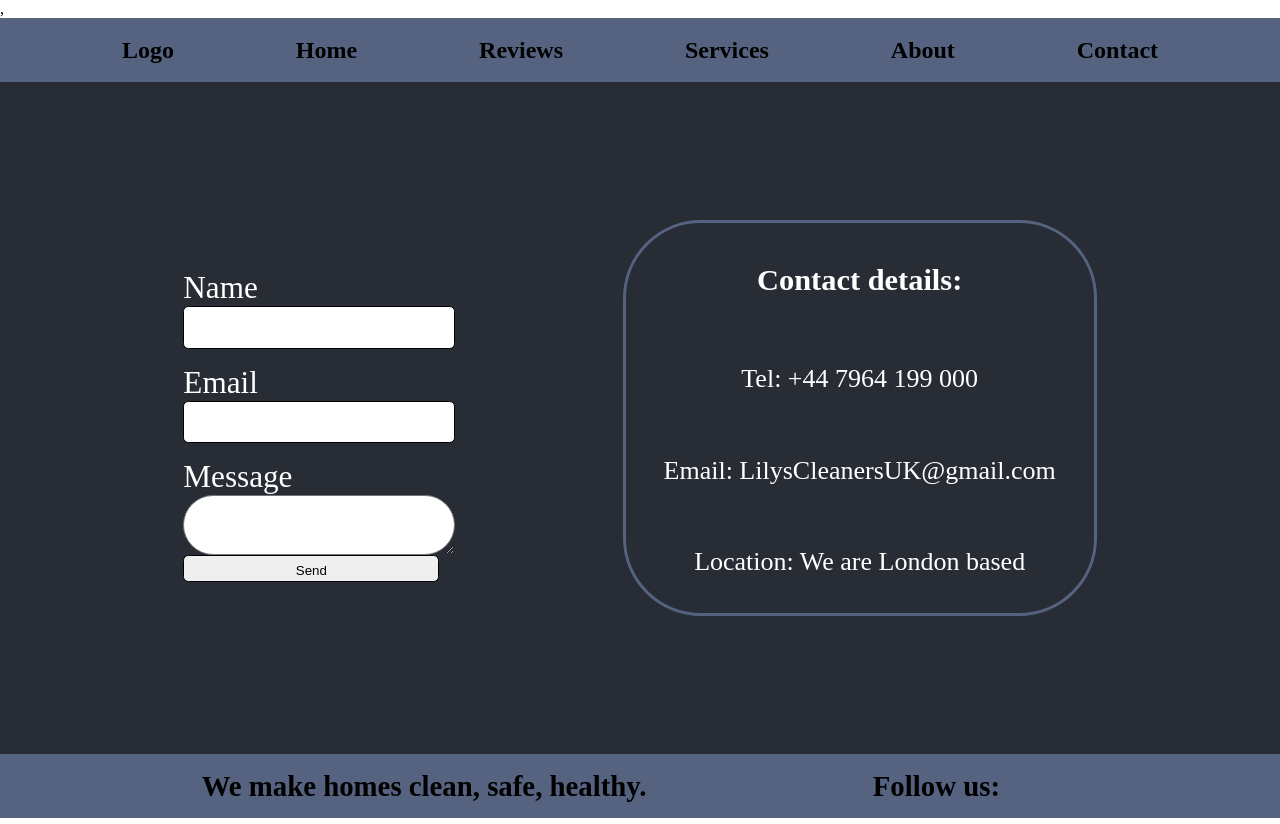
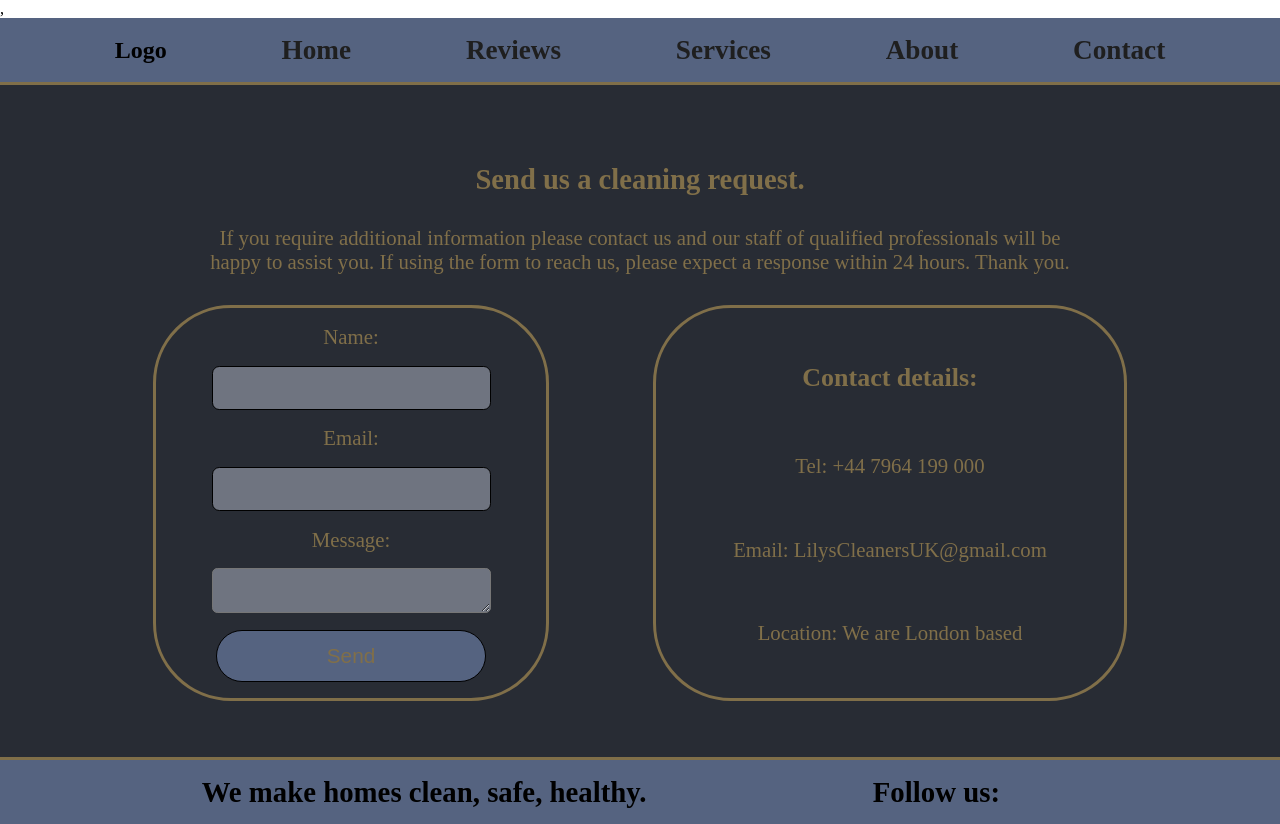
Before and after one commit to BAZBOT123/Cleaning-Website, a React (Create React App) app: page /contact in a window 1280 px wide. Built offline with nearby package versions, Linux system fonts and the light colour scheme; no server answers; some icons are missing.

Commit message:
About/Contact page complete

```diff
--- a/src/App.css
+++ b/src/App.css
@@ -32,7 +32,19 @@ body {
 
 .navbar a {
   text-decoration: none;
-  color: black;
+  color: rgb(31, 31, 31);
+  font-size: 1.7rem;
+}
+
+.Home-page:hover a,
+.Reviews-page:hover a,
+.Services-page:hover a,
+.About-page:hover a,
+.Contact-page:hover a {
+  padding: 0 0.5em 0 0.5em;
+  border-radius: 2em;
+  box-shadow: inset 2px 0px 20px 10px #51607f;
+    transition: .8s;
 }
 
 .App-header {
@@ -44,6 +56,8 @@ body {
   justify-content: center;
   font-size: calc(10px + 2vmin);
   color: white;
+  border-top: 0.15em solid #806f49;
+  border-bottom: 0.15em solid #806f49;
 }
 
 .App-footer {
@@ -62,8 +76,7 @@ body {
   color: black;
 }
 
-
-.follow-us{
+.follow-us {
   display: flex;
   text-align: center;
   justify-content: space-evenly;
@@ -75,7 +88,6 @@ body {
 svg {
   height: 1.8em;
 }
-
 
 /* .App-link {
   color: #61dafb;
--- a/src/components/Contact.css
+++ b/src/components/Contact.css
@@ -1,15 +1,19 @@
+.contacts-subheader {
+  font-size: 1.1em;
+  color: #806f49;
+}
+
+p.contacts-paragraph {
+  font-size: 0.8em;
+  max-width: 43em;
+  margin-bottom: 1.5em;
+}
+
 .Contacts-main {
   display: flex;
-  text-align: center;
-  justify-content: space-evenly;
-  align-items: center;
-  flex-direction: row;
   background-color: #282c34;
-  min-height: 84%;
-  font-size: calc(10px + 2vmin);
-  color: white;
+  gap: 4em;
 }
-
 
 .contact-right-contents {
   display: flex;
@@ -17,54 +21,62 @@
   justify-content: space-evenly;
   align-items: center;
   flex-direction: column;
-    border: .15em solid #556380;
+  border: 0.15em solid #806f49;
   border-radius: 3em;
   height: 15em;
   width: 18em;
-
 }
 form {
   display: flex;
-    align-items: flex-start;
   flex-direction: column;
-    width: 100%;
-    font-size: 1.2em;
+  justify-content: space-evenly;
+  align-items: center;
+  width: 15em;
+  height: 15em;
+  font-size: 1em;
+  border: 0.15em solid #806f49;
+  border-radius: 3em;
+  color: #806f49;
 }
 
 input {
-width: 100%;
-height: 2em;
-padding: 7px;
-outline: none;
-border-radius: .4em;
+  width: 15em;
+  height: 2.2em;
+  border-radius: 0.4em;
   border: 1px solid black;
-
+  font-size: 0.7em;
+  background-color: #6f7480;
+  color: black;
 }
 
-
 textarea {
-    max-width: 100%;
-    min-width: 100%;
-    max-height: 100%;
-    min-height: 100%;
-    width: 100%;
-    padding: 7px;
-    outline: none;
-    border-radius: 3em;
-    font-size: .6em;
-
+  width: 21em;
+  height: 3em;
+  border-radius: 0.4em;
+  font-size: 0.5em;
+  background-color: #6f7480;
+  color: black;
 }
 
-  label {
-    margin-top: 1rem;
+form label {
+  font-size: 0.8em;
+  display: flex;
+  justify-content: start;
 }
 
-  input [type="subject"]{
-    margin-top: 2rem;
+.submit-button {
+  border-radius: 2em;
+  height: 2.5em;
   cursor: pointer;
-    background: rgb(249, 105, 14);
+  background: #556380;
   color: white;
-    border: none;
+  font-size: 0.8em;
+  width: 13em;
+  color: #806f49;
+}
 
-
+.submit-button:hover {
+  box-shadow: inset 0px 1px 10px rgba(2, 0, 0, 0.5);
+  transition: box-shadow 0.6s;
+  color: #88744b;
 }
--- a/src/components/Contact.js
+++ b/src/components/Contact.js
@@ -50,18 +50,21 @@ export default function Contact() {
                     <h1 className='contact-font'><Link to='/contact'>Contact</Link></h1>
                 </div>
             </nav>
+            <main className="App-header">
 
-            <main className="Contacts-main">
+                <h2 className="contacts-subheader">Send us a cleaning request.</h2>
+                <p className="contacts-paragraph">If you require additional information please contact us and our staff of qualified professionals will be happy to assist you. If using the form to reach us, please expect a response within 24 hours. Thank you.</p>
+                <div className="Contacts-main">
                     <div className="contact-left-contents">
 
                         <form ref={form} onSubmit={sendEmail}>
-      <label>Name</label>
+                            <label>Name:</label>
                             <input type="text" name="user_name" />
-      <label>Email</label>
+                            <label>Email:</label>
                             <input type="email" name="user_email" />
-      <label>Message</label>
+                            <label>Message:</label>
                             <textarea name="message" />
-      <input type="submit" value="Send" />
+                            <input className="submit-button" type="submit" value="Send" />
                         </form>
 
                     </div>
@@ -73,7 +76,8 @@ export default function Contact() {
                         <p>Email: LilysCleanersUK@gmail.com</p>
                         <p>Location: We are London based</p>
                     </div>
-            </main>
+                </div>
+            </ main>
 
 
             <footer className="App-footer">
--- a/src/components/about.css
+++ b/src/components/about.css
@@ -5,12 +5,13 @@
 .App-header h3 {
   font-size: 1em;
   margin: 0.3em 0 0.3em 0;
+  color: #806f49;
 }
 
 .App-header h1 {
   font-size: 1.5em;
   margin-bottom: 0;
-
+  color: #806f49;
   display: flex;
   justify-content: flex-start;
 }
@@ -19,9 +20,10 @@
   font-size: 0.8em;
   gap: 0.1em;
   margin: 0.3em 0 0.3em 0;
+  color: #806f49;
 }
 
 .App-header p a {
-  color: rgb(204, 204, 204);
+  color: #9a8761;
   text-decoration: none;
 }
```
Lines whose indentation alone changed are shown as unchanged.
